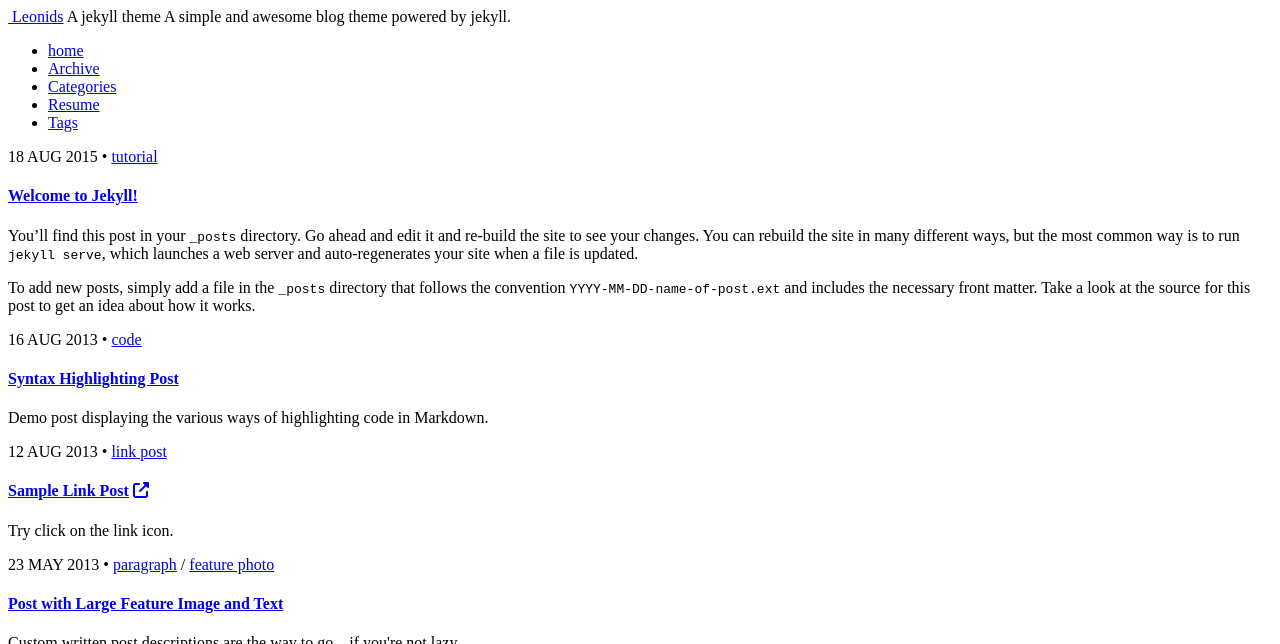
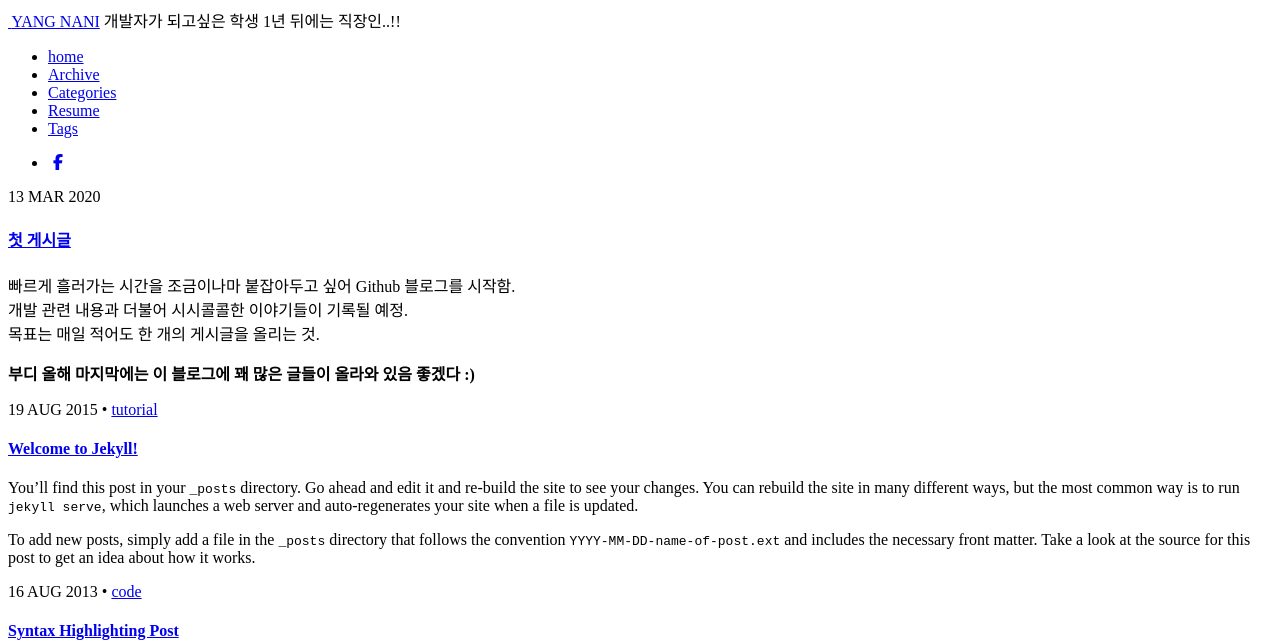
Before and after one commit to uknowsj/uknowsj2.github.io, a Jekyll site: the page built from index.html, in a window 1280 px wide and 900 px high, cut to the strip 0-644 px from the top of the window. Built offline with Jekyll 4.4.1, drawn with Linux system fonts in a browser that asks for light colours; nearby versions of some CDN libraries; library files that are not in the unit come from our copies; some of the changed text lies outside the part shown.

Commit message:
첫번째 게시글 등록

```diff
--- a/Gemfile
+++ b/Gemfile
@@ -1,2 +1,6 @@
 source 'https://rubygems.org'
 gem 'github-pages', group: :jekyll_plugins
+
+gem 'tzinfo-data', platforms: [:mingw, :mswin]
+
+gem 'tzinfo-data', platforms: [:mingw, :mswin, :x64_mingw]
--- a/_config.yml
+++ b/_config.yml
@@ -3,9 +3,9 @@
 # Site wide configuration
 ####################################
 #
-title: Leonids
+title: YANG NANI's Blog
 email:
-description: A simple and awesome blog theme powered by jekyll.
+description: 개발자가 되고 싶은 학생
 url: uknowsj.github.io
 keywords: ["blog", "jekyll"]
 
@@ -14,7 +14,7 @@ keywords: ["blog", "jekyll"]
 # Jekyll configuration
 ####################################
 #
-timezone:          Europe/Paris
+timezone:          Asia/Seoul
 markdown:          kramdown
 highlighter:       rouge
 excerpt_separator: <!--more-->
@@ -33,14 +33,14 @@ kramdown:
 ####################################
 #
 owner:
-  name: Leonids
+  name: YANG NANI
   avatar: leonids-logo.png
-  job: "A jekyll theme"
-  bio: "A simple and awesome blog theme powered by jekyll."
+  job: "개발자가 되고싶은 학생"
+  bio: "1년 뒤에는 직장인..!!"
   email:
   disqus-shortname:
   twitter: #username
-  facebook: #username
+  facebook: uknowsj
   google:
     plus: #username
     analytics:
--- /dev/null
+++ b/_posts/2020-03-13-HelloWorld.md
@@ -0,0 +1,12 @@
+---
+layout : post
+title : "첫 게시글"
+date : 2020-03-13-
+categoris : [hello world]
+---
+
+빠르게 흘러가는 시간을 조금이나마 붙잡아두고 싶어 Github 블로그를 시작함.
+개발 관련 내용과 더불어 시시콜콜한 이야기들이 기록될 예정.
+목표는 매일 적어도 한 개의 게시글을 올리는 것.
+
+**부디 올해 마지막에는 이 블로그에 꽤 많은 글들이 올라와 있음 좋겠다 :)**
```
